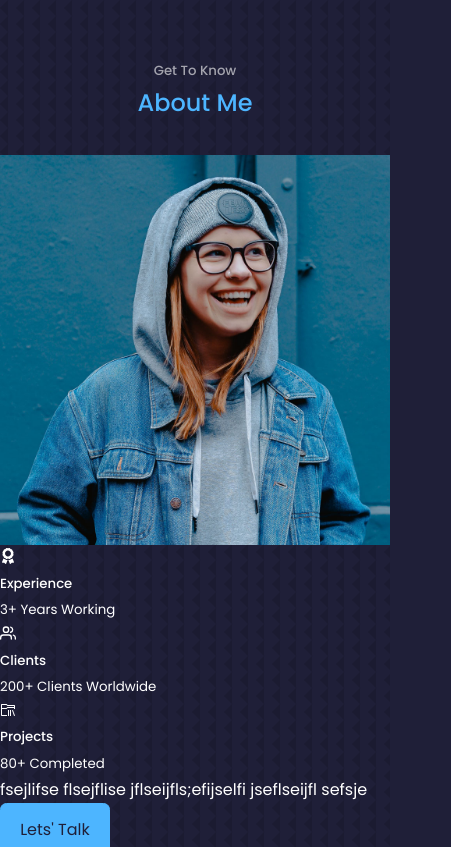
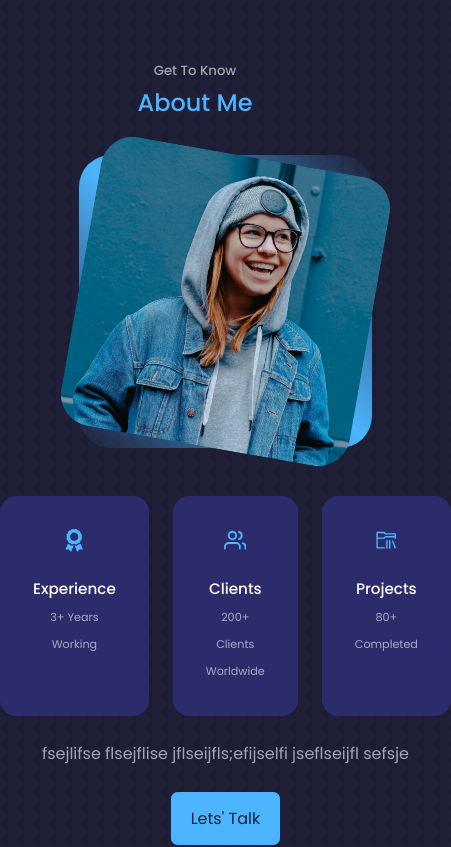
Before and after one commit to skwon2345/my_portfolio, a React (Create React App) app: page / in a window 390 px wide. Shown: the part 880-1727 px from the top of the page, 451 px wide, since content can reach past the window. Built offline with nearby package versions, Linux system fonts and the light colour scheme.

Commit message:
About css added

```diff
--- a/src/components/about/about.css
+++ b/src/components/about/about.css
@@ -0,0 +1,114 @@
+.about__container {
+    display: grid;
+    grid-template-columns: 35% 50%;
+    gap: 15%;
+}
+
+.about__me {
+    width: 100%;
+    aspect-ratio: 1/1;
+    border-radius: 2rem;
+    background: linear-gradient(
+        45deg,
+        transparent,
+        var(--color-primary),
+        transparent
+    );
+    display: grid;
+    place-items: center;
+}
+
+.about__me-image {
+    border-radius: 2rem;
+    overflow: hidden;
+    transform: rotate(10deg);
+    transition: var(--transition);
+}
+
+.about__me-image:hover {
+    transform: rotate(0deg);
+}
+
+.about__cards {
+    display: grid;
+    grid-template-columns: repeat(3, 1fr);
+    gap: 1.5rem;
+}
+
+.about__card {
+    background: var(--color-bg-variant);
+    border: 1px solid transparent;
+    border-radius: 1rem;
+    padding: 2rem;
+    text-align: center;
+    transition: var(--transition);
+}
+
+.about__card:hover {
+    background: transparent;
+    border-color: var(--color-primary-variant);
+    cursor: default;
+}
+
+.about__icon {
+    color: var(--color-primary);
+    font-size: 1.4rem;
+    margin-bottom: 1rem;
+}
+
+.about__card h5 {
+    font-size: 0.95rem;
+}
+
+.about__card small {
+    font-size: 0.7rem;
+    color: var(--color-light);
+}
+
+.about__contents p {
+    margin: 2rem 0 2.6rem;
+    color: var(--color-light);
+}
+
+/* =================== MEDIA QUREIES (MEDIUM DEVICES) =================== */
+@media screen and (max-width: 1024px) {
+    .about__container {
+        grid-template-columns: 1fr;
+        gap: 0;
+    }
+
+    .about__me {
+        width: 50%;
+        margin: 2rem auto 4rem;
+    }
+
+    .about__contents {
+        text-align: center;
+    }
+
+
+    .about__contents p {
+        margin: 1rem 0 1.5rem;
+    }
+}
+
+/* =================== MEDIA QUREIES (SMALL DEVICES) =================== */
+@media screen and (max-width: 600px) {
+    .about__me {
+        width: 65%;
+        margin: 0 auto 3rem;
+    }
+
+    .about__cads {
+        grid-template-columns: 1fr 1fr;
+        gap: 1rem;
+    }
+
+    .about__contents {
+        text-align: center;
+    }
+
+    .about__contents p {
+        margin: 1.5rem 0;
+    }
+}
```
